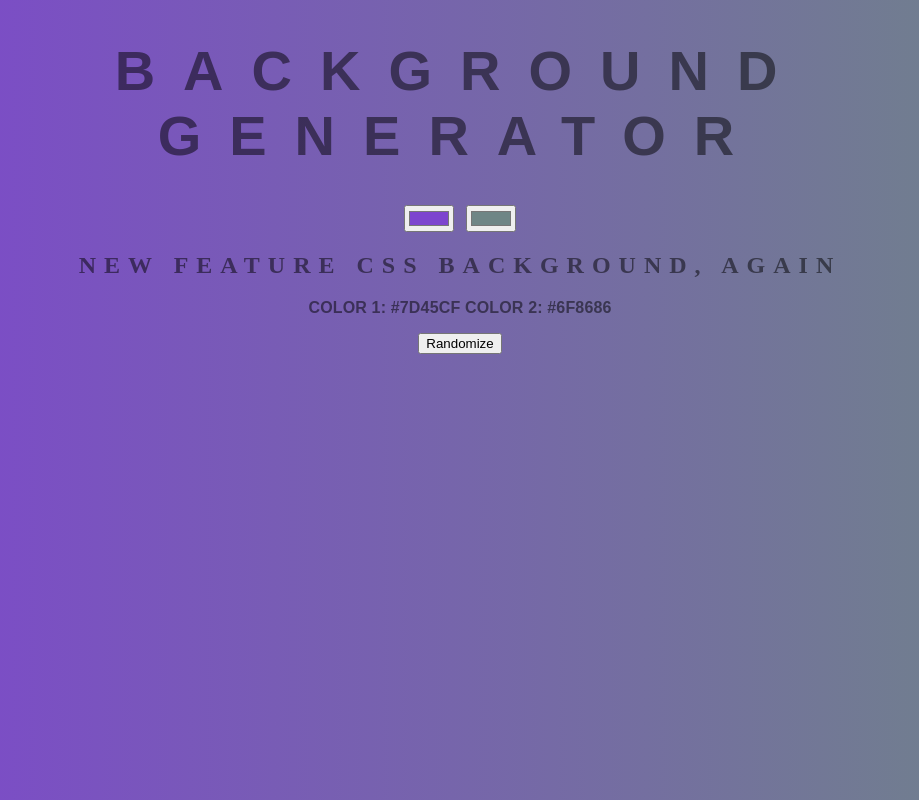
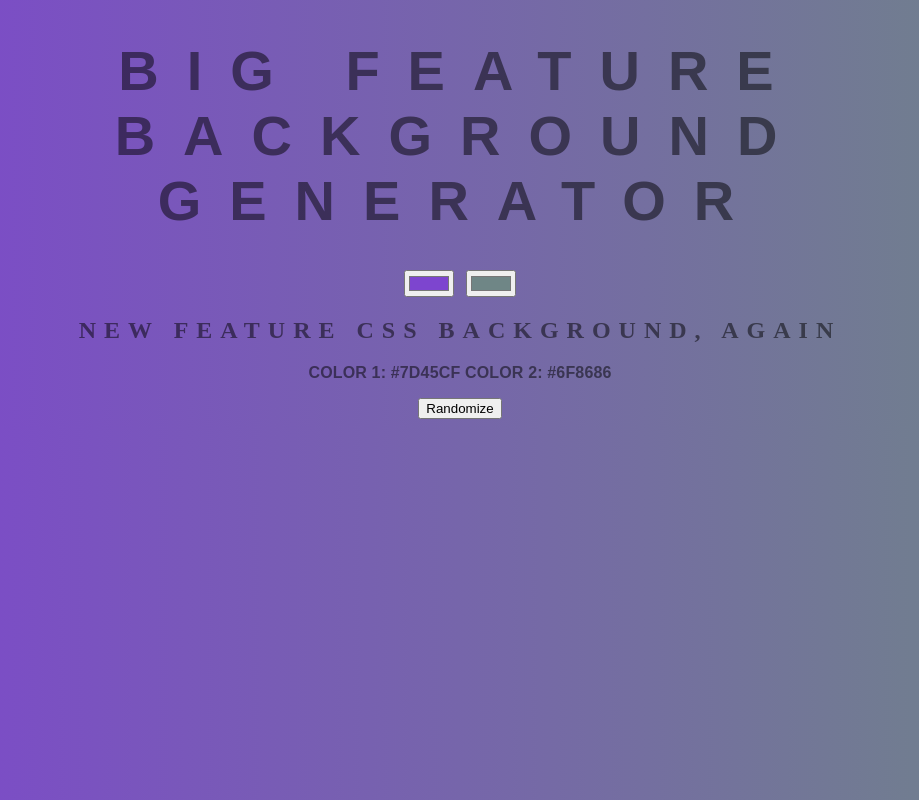
Before and after one commit to ikaem/background-generator, a plain HTML site: page index.html in a window 1280 px wide. Shown: the whole page, without its empty margins (180-1099 px from the left). Drawn offline with Linux system fonts and the light colour scheme.

Commit message:
going back to the old title

```diff
--- a/index.html
+++ b/index.html
@@ -5,7 +5,7 @@
     <link rel="stylesheet" type="text/css" href="style.css">
 </head>
 <body id="gradient">
-    <h1>Background Generator</h1>
+    <h1>Big feature background Generator</h1>
     <!-- for some reason, we will name the input. it could be because we will need to select it with javascript later -->
     <input class="color1" type="color" name="color1" value="#7d45cf">
     <!-- we need a second color because the background will be gradient -->
```
Also changed, not shown: git.txt.
